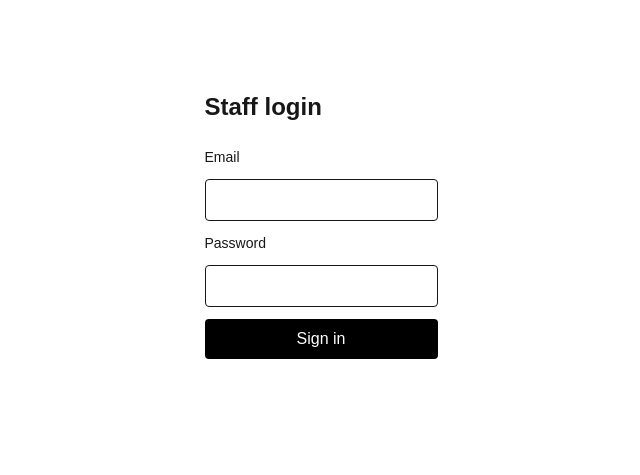
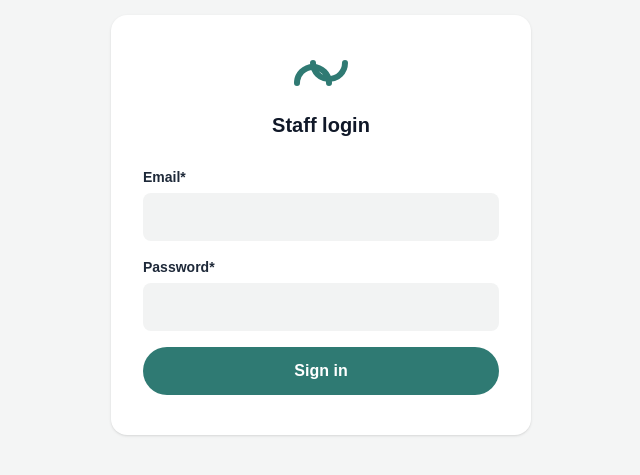
Before and after one commit to gi-ra/Bayloop, a Next.js app: page /staff/login in a window 1280 px wide. Shown: the part 175-650 px from the top of the page, without its empty margins (319-959 px from the left). Built offline with nearby package versions, Linux system fonts and the light colour scheme; no server answers.

Commit message:
Redesign login pages: shared auth-card style (light grey bg, white rounded card, teal pill buttons, loop logo mark)
Co-Authored-By: Claude Sonnet 5 <noreply@anthropic.com>

```diff
--- a/src/app/portal/login/page.tsx
+++ b/src/app/portal/login/page.tsx
@@ -3,6 +3,7 @@
 import { useState } from "react";
 import { useRouter } from "next/navigation";
 import { createClient } from "@/lib/supabase/client";
+import { AuthCard, AuthField, authInputClass, authButtonClass, authLinkClass } from "@/components/auth-card";
 
 export default function CustomerLoginPage() {
   const router = useRouter();
@@ -50,14 +51,10 @@ export default function CustomerLoginPage() {
   }
 
   return (
-    <main className="mx-auto flex min-h-screen max-w-sm flex-col justify-center gap-6 px-4">
-      <h1 className="text-2xl font-semibold">Boyta Auto Centre</h1>
-
+    <AuthCard title="Log in to Boyta Auto Centre">
       {step === "phone" ? (
-        <form onSubmit={sendCode} className="flex flex-col gap-3">
-          <label className="text-sm font-medium" htmlFor="phone">
-            Mobile number
-          </label>
+        <form onSubmit={sendCode}>
+          <AuthField label="Mobile number" required>
             <input
               id="phone"
               type="tel"
@@ -65,48 +62,41 @@ export default function CustomerLoginPage() {
               placeholder="+61 4xx xxx xxx"
               value={phone}
               onChange={(e) => setPhone(e.target.value)}
-            className="rounded border px-3 py-2"
+              className={authInputClass}
             />
-          <button
-            type="submit"
-            disabled={loading}
-            className="rounded bg-black px-3 py-2 text-white disabled:opacity-50"
-          >
+          </AuthField>
+          <button type="submit" disabled={loading} className={authButtonClass}>
             {loading ? "Sending..." : "Send code"}
           </button>
         </form>
       ) : (
-        <form onSubmit={verifyCode} className="flex flex-col gap-3">
-          <label className="text-sm font-medium" htmlFor="code">
-            Enter the 6-digit code we texted you
-          </label>
+        <form onSubmit={verifyCode}>
+          <AuthField label="6-digit code" required>
             <input
               id="code"
               type="text"
               inputMode="numeric"
               required
+              placeholder="123456"
               value={code}
               onChange={(e) => setCode(e.target.value)}
-            className="rounded border px-3 py-2"
+              className={authInputClass}
             />
-          <button
-            type="submit"
-            disabled={loading}
-            className="rounded bg-black px-3 py-2 text-white disabled:opacity-50"
-          >
+          </AuthField>
+          <button type="submit" disabled={loading} className={authButtonClass}>
             {loading ? "Checking..." : "Continue"}
           </button>
           <button
             type="button"
             onClick={() => setStep("phone")}
-            className="text-sm underline"
+            className={`${authLinkClass} mt-4 block text-center w-full`}
           >
             Use a different number
           </button>
         </form>
       )}
 
-      {error && <p className="text-sm text-red-600">{error}</p>}
-    </main>
+      {error && <p className="mt-4 text-sm text-red-600">{error}</p>}
+    </AuthCard>
   );
 }
--- a/src/app/staff/login/page.tsx
+++ b/src/app/staff/login/page.tsx
@@ -3,6 +3,7 @@
 import { useState } from "react";
 import { useRouter } from "next/navigation";
 import { createClient } from "@/lib/supabase/client";
+import { AuthCard, AuthField, authInputClass, authButtonClass } from "@/components/auth-card";
 
 export default function StaffLoginPage() {
   const router = useRouter();
@@ -92,66 +93,54 @@ export default function StaffLoginPage() {
   }
 
   return (
-    <main className="mx-auto flex min-h-screen max-w-sm flex-col justify-center gap-6 px-4">
-      <h1 className="text-2xl font-semibold">Staff login</h1>
-
+    <AuthCard title={step === "password" ? "Staff login" : "Enter your two-factor code"}>
       {step === "password" ? (
-        <form onSubmit={signIn} className="flex flex-col gap-3">
-          <label className="text-sm font-medium" htmlFor="email">
-            Email
-          </label>
+        <form onSubmit={signIn}>
+          <AuthField label="Email" required>
             <input
               id="email"
               type="email"
               required
               value={email}
               onChange={(e) => setEmail(e.target.value)}
-            className="rounded border px-3 py-2"
+              className={authInputClass}
             />
-          <label className="text-sm font-medium" htmlFor="password">
-            Password
-          </label>
+          </AuthField>
+          <AuthField label="Password" required>
             <input
               id="password"
               type="password"
               required
               value={password}
               onChange={(e) => setPassword(e.target.value)}
-            className="rounded border px-3 py-2"
+              className={authInputClass}
             />
-          <button
-            type="submit"
-            disabled={loading}
-            className="rounded bg-black px-3 py-2 text-white disabled:opacity-50"
-          >
+          </AuthField>
+          <button type="submit" disabled={loading} className={authButtonClass}>
             {loading ? "Signing in..." : "Sign in"}
           </button>
         </form>
       ) : (
-        <form onSubmit={verifyMfa} className="flex flex-col gap-3">
-          <label className="text-sm font-medium" htmlFor="code">
-            Enter the code from your authenticator app
-          </label>
+        <form onSubmit={verifyMfa}>
+          <AuthField label="Code from your authenticator app" required>
             <input
               id="code"
               type="text"
               inputMode="numeric"
               required
+              placeholder="123456"
               value={code}
               onChange={(e) => setCode(e.target.value)}
-            className="rounded border px-3 py-2"
+              className={authInputClass}
             />
-          <button
-            type="submit"
-            disabled={loading}
-            className="rounded bg-black px-3 py-2 text-white disabled:opacity-50"
-          >
+          </AuthField>
+          <button type="submit" disabled={loading} className={authButtonClass}>
             {loading ? "Checking..." : "Continue"}
           </button>
         </form>
       )}
 
-      {error && <p className="text-sm text-red-600">{error}</p>}
-    </main>
+      {error && <p className="mt-4 text-sm text-red-600">{error}</p>}
+    </AuthCard>
   );
 }
--- a/src/app/staff/mfa-enroll/page.tsx
+++ b/src/app/staff/mfa-enroll/page.tsx
@@ -3,6 +3,7 @@
 import { useEffect, useState } from "react";
 import { useRouter } from "next/navigation";
 import { createClient } from "@/lib/supabase/client";
+import { AuthCard, AuthField, authInputClass, authButtonClass } from "@/components/auth-card";
 
 export default function MfaEnrollPage() {
   const router = useRouter();
@@ -62,47 +63,44 @@ export default function MfaEnrollPage() {
   }
 
   return (
-    <main className="mx-auto flex min-h-screen max-w-sm flex-col justify-center gap-6 px-4">
-      <h1 className="text-2xl font-semibold">Set up two-factor login</h1>
-      <p className="text-sm text-gray-600">
+    <AuthCard title="Set up two-factor login">
+      <p className="mb-5 text-center text-sm text-gray-500">
         Staff accounts require an authenticator app (Google Authenticator, 1Password,
         Authy, etc.) in addition to your password. Scan this code to add Bayloop.
       </p>
 
-      {error && <p className="text-sm text-red-600">{error}</p>}
+      {error && <p className="mb-4 text-sm text-red-600">{error}</p>}
 
       {qrCode && (
-        // eslint-disable-next-line @next/next/no-img-element
-        <img src={qrCode} alt="Scan with your authenticator app" className="h-48 w-48 self-center" />
+        <div className="mb-4 flex justify-center rounded-lg bg-[#F2F3F3] p-4">
+          {/* eslint-disable-next-line @next/next/no-img-element */}
+          <img src={qrCode} alt="Scan with your authenticator app" className="h-40 w-40" />
+        </div>
       )}
 
       {secret && (
-        <p className="text-xs text-gray-500">
+        <p className="mb-5 text-center text-xs text-gray-500">
           Can&apos;t scan? Enter this code manually: <code>{secret}</code>
         </p>
       )}
 
-      <form onSubmit={confirmEnrollment} className="flex flex-col gap-3">
-        <label className="text-sm font-medium" htmlFor="code">
-          Enter the 6-digit code from the app to confirm
-        </label>
+      <form onSubmit={confirmEnrollment}>
+        <AuthField label="6-digit code from the app" required>
           <input
             id="code"
             type="text"
             inputMode="numeric"
             required
+            placeholder="123456"
             value={code}
             onChange={(e) => setCode(e.target.value)}
-          className="rounded border px-3 py-2"
+            className={authInputClass}
           />
-        <button
-          type="submit"
-          disabled={loading || !factorId}
-          className="rounded bg-black px-3 py-2 text-white disabled:opacity-50"
-        >
+        </AuthField>
+        <button type="submit" disabled={loading || !factorId} className={authButtonClass}>
           {loading ? "Confirming..." : "Confirm and finish"}
         </button>
       </form>
-    </main>
+    </AuthCard>
   );
 }
--- /dev/null
+++ b/src/components/auth-card.tsx
@@ -0,0 +1,72 @@
+export function AuthLogo() {
+  return (
+    <svg
+      width="56"
+      height="36"
+      viewBox="0 0 56 36"
+      fill="none"
+      xmlns="http://www.w3.org/2000/svg"
+      className="mx-auto mb-5"
+      aria-hidden="true"
+    >
+      <path
+        d="M4 28c0-8.837 7.163-16 16-16s16 7.163 16 16"
+        stroke="#2F7A73"
+        strokeWidth="6"
+        strokeLinecap="round"
+      />
+      <path
+        d="M52 8c0 8.837-7.163 16-16 16S20 16.837 20 8"
+        stroke="#2F7A73"
+        strokeWidth="6"
+        strokeLinecap="round"
+      />
+    </svg>
+  );
+}
+
+export function AuthCard({
+  title,
+  children,
+}: {
+  title: string;
+  children: React.ReactNode;
+}) {
+  return (
+    <main className="flex min-h-screen items-center justify-center bg-[#F4F5F5] px-4 py-10">
+      <div className="w-full max-w-[420px] rounded-2xl bg-white px-8 py-10 shadow-sm">
+        <AuthLogo />
+        <h1 className="mb-7 text-center text-xl font-bold text-gray-900">{title}</h1>
+        {children}
+      </div>
+    </main>
+  );
+}
+
+export function AuthField({
+  label,
+  required,
+  children,
+}: {
+  label: string;
+  required?: boolean;
+  children: React.ReactNode;
+}) {
+  return (
+    <div className="mb-4">
+      <label className="mb-1.5 block text-sm font-semibold text-gray-800">
+        {label}
+        {required && <span aria-hidden="true">*</span>}
+      </label>
+      {children}
+    </div>
+  );
+}
+
+export const authInputClass =
+  "w-full rounded-lg border-0 bg-[#F2F3F3] px-4 py-3 text-gray-900 placeholder:text-gray-400 focus:outline-none focus:ring-2 focus:ring-[#2F7A73]";
+
+export const authButtonClass =
+  "w-full rounded-full bg-[#2F7A73] px-4 py-3 font-semibold text-white transition-colors hover:bg-[#276861] disabled:opacity-50";
+
+export const authLinkClass = "text-sm font-medium text-[#2F7A73] hover:underline";
```
Lines whose indentation alone changed are shown as unchanged.
